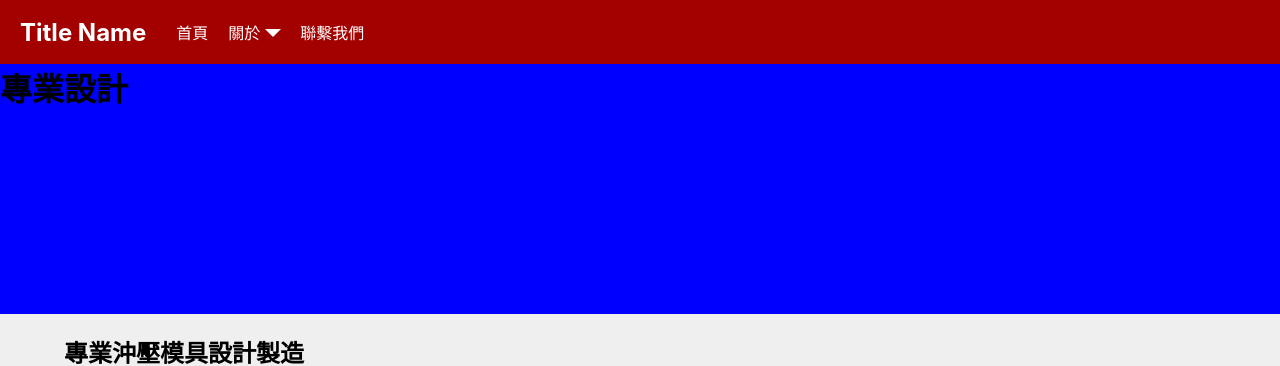
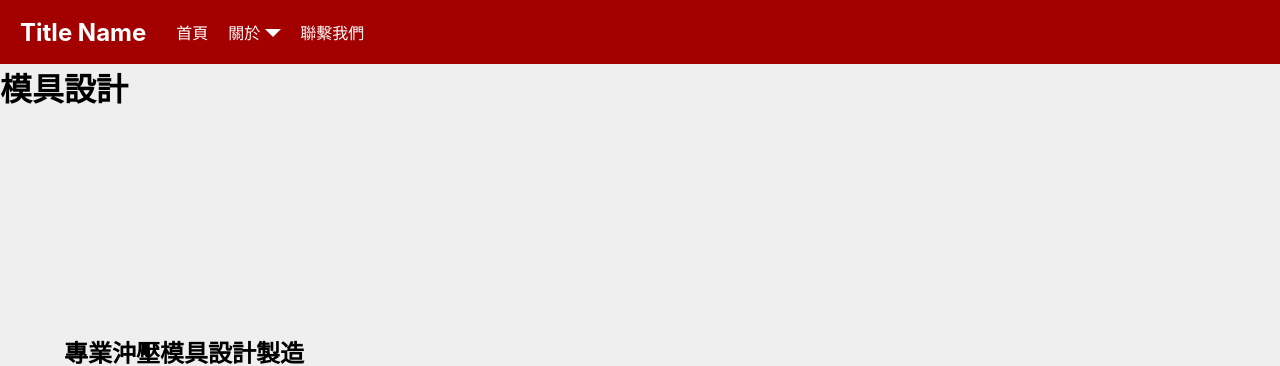
Before and after one commit to JimmyHuang3364/-inventory-front-end-react, a React (Create React App) app: page /home in a window 1280 px wide. Shown: the top 366 px of the page. Built offline with nearby package versions, Linux system fonts and the light colour scheme.

Commit message:
[狀態] [aa] [PC H5] 內文 && 內文

```diff
--- a/src/App.jsx
+++ b/src/App.jsx
@@ -1,7 +1,7 @@
 // import './App.css';
 import { BrowserRouter, Route, Routes } from 'react-router-dom';
 import {LoginPage, HomePage, ContactUs, AboutUs} from './components/pages';
-import Navbar from './components/navbar';
+import Navbar from './components/Navbar';
 import styled from 'styled-components';
 
 const Layout = styled.div``
--- a/src/components/pages/ContactUs.jsx
+++ b/src/components/pages/ContactUs.jsx
@@ -1,7 +1,7 @@
 import styled from "styled-components"
 
 const GoogleMap = styled.div`
-
+  width: 99%;
 `
 
 const ContactUs = () => {
--- a/src/components/pages/HomePage.jsx
+++ b/src/components/pages/HomePage.jsx
@@ -14,7 +14,7 @@ const HomeDiv = styled.div`
 const Banner = styled.div`
   width: 100%;
   height: 250px;
-  background: blue;
+  // background: blue;
   position: relative;
   overflow: hidden;
   .title {
@@ -65,7 +65,7 @@ const TopBnner = () => {
   return (
     <Banner ref={carousel}>
       <div id="topBanner" ref={topBanner} className="title">
-        <h1>專業設計</h1>
+        <h1>模具設計</h1>
         <h1>金屬代工服務</h1>
         <h1>為知名企業代工</h1>
       </div>
```
